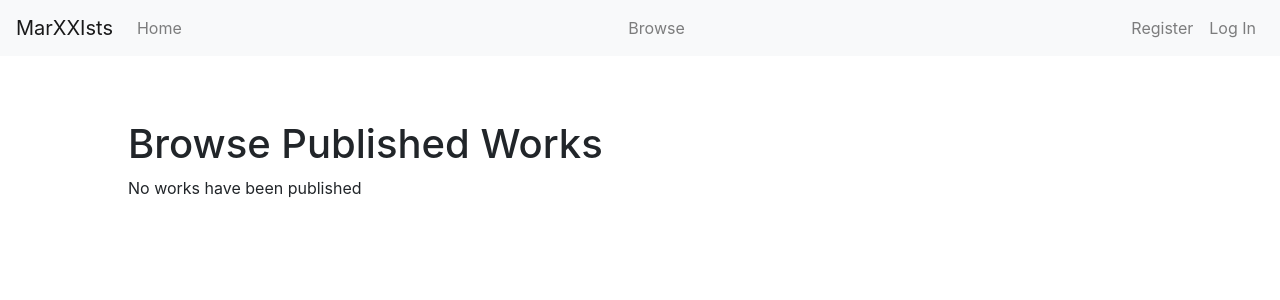
After one commit to prolesoft/MarXXIsts-Python, a Flask app: page /browse in a window 1280 px wide. The commit adds this page. Shown: the top 300 px of the page. Run offline with Flask 2, Linux system fonts and the light colour scheme; data that the repository does not hold is empty; some libraries are stand-ins or nearby versions.

Commit message:
Implemented browse functionality

```diff
--- a/app.py
+++ b/app.py
@@ -165,3 +165,8 @@ def author(author_id):
             return render_template("author.html", author=author)
     else:
         return abort(404)
+
+@app.route("/browse")
+def browse():
+    published_works = Document.query.all()
+    return render_template("browse.html", works=published_works)
--- /dev/null
+++ b/templates/browse.html
@@ -0,0 +1,25 @@
+{% extends "main.html" %}
+{% block title %}Browse{% endblock %}
+{% block head %}
+{% endblock %}
+{% block content %}
+<h1>Browse Published Works</h1>
+{% if works|length %}
+{% for work in works %}
+<div class="card">
+    <div class="card-body">
+        <h5 class="card-title">{{ work.title }}</h5>
+        <h6><a href="/author/{{work.author.id}}">{{work.author.display_name}}</a></h6>
+        <h6 class="card-subtitle mb-2 text-muted">Published on {{ work.date_published.strftime("%m/%d/%Y at %H:%M") }}</h6>
+        <a href="/document/{{ work.id }}" class="card-link">
+            <button type="button" class="btn btn-primary">
+                View
+            </button>
+        </a>
+    </div>
+</div>
+{% endfor %}
+{% else %}
+<p>No works have been published</p>
+{% endif %}
+{% endblock %}
--- a/templates/main.html
+++ b/templates/main.html
@@ -23,6 +23,9 @@
             <ul id="navbar-wrapper" class="navbar-nav">
                 <li class="nav-item">
                     <a class="nav-link" href="/">Home</a>
+                </li>
+                <li>
+                    <a class="nav-link" href="/browse">Browse</a>
                 </li>
 
                 <ul class="navbar-nav">
```
